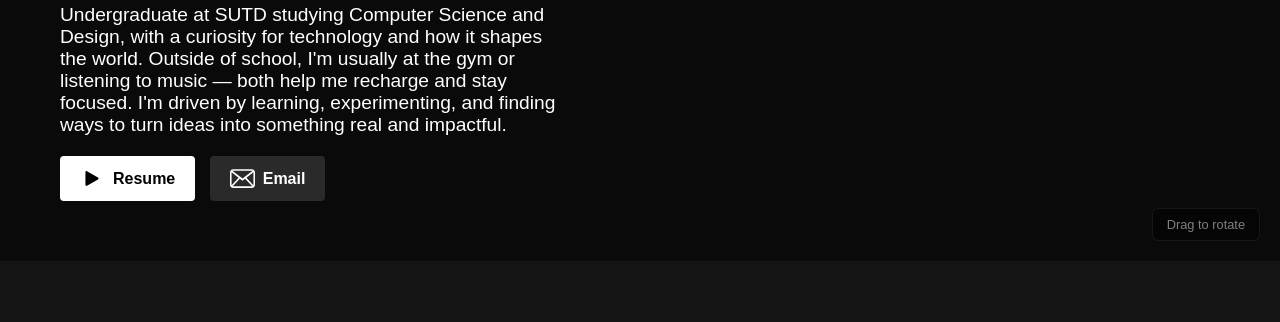
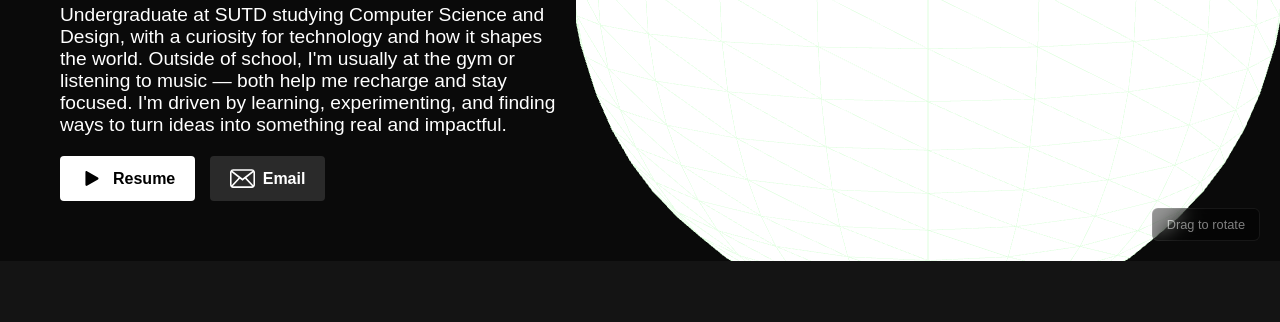
Before and after one commit to borkthecat/myflix, an Astro site: page /home in a window 1280 px wide. Shown: the part 339-661 px from the top of the page. Built offline with nearby package versions, Linux system fonts and the light colour scheme; Astro itself is replaced by a stand-in of ours.

Commit message:
Completely rewrite globe initialization with proper timing, increase size to 8, maximum brightness and lighting

```diff
--- a/src/pages/home.astro
+++ b/src/pages/home.astro
@@ -447,69 +447,86 @@
       // Auto year update
       document.getElementById("year").textContent = new Date().getFullYear();
 
-      // Interactive 3D Globe with Parallax
+      // Interactive 3D Globe with Parallax - Wait for DOM and Three.js
+      function initGlobe() {
         const canvas = document.getElementById('globe-canvas');
-      if (canvas && typeof THREE !== 'undefined') {
+        if (!canvas) {
+          console.error('Canvas not found');
+          return;
+        }
+
+        if (typeof THREE === 'undefined') {
+          console.error('Three.js not loaded');
+          return;
+        }
+
         const scene = new THREE.Scene();
-        const width = canvas.offsetWidth || 600;
-        const height = canvas.offsetHeight || 400;
-        const camera = new THREE.PerspectiveCamera(60, width / height, 0.1, 1000);
+
+        // Get canvas dimensions properly
+        const getSize = () => {
+          const rect = canvas.getBoundingClientRect();
+          return {
+            width: rect.width || 800,
+            height: rect.height || 600
+          };
+        };
+
+        const { width, height } = getSize();
+        const camera = new THREE.PerspectiveCamera(45, width / height, 0.1, 1000);
         const renderer = new THREE.WebGLRenderer({
           canvas: canvas,
           alpha: true,
-          antialias: true,
-          powerPreference: "high-performance"
+          antialias: true
         });
 
         renderer.setSize(width, height);
         renderer.setPixelRatio(Math.min(window.devicePixelRatio, 2));
         renderer.setClearColor(0x000000, 0);
 
-        // Create much larger, more visible globe
-        const geometry = new THREE.SphereGeometry(5, 32, 32);
+        // Create very large, highly visible globe
+        const geometry = new THREE.SphereGeometry(8, 32, 32);
 
-        // Create material with very bright, visible colors
+        // Extremely bright material
         const material = new THREE.MeshPhongMaterial({
-          color: 0x8aac9a,
-          shininess: 60,
-          specular: 0x555555,
-          flatShading: false,
-          emissive: 0x3a4a3a,
-          emissiveIntensity: 0.4
+          color: 0xbaddcc,
+          shininess: 100,
+          specular: 0x888888,
+          flatShading: true,
+          emissive: 0x6a7a6a,
+          emissiveIntensity: 0.7
         });
 
         const globe = new THREE.Mesh(geometry, material);
         scene.add(globe);
 
-        // Add prominent wireframe
+        // Very prominent wireframe
         const wireframe = new THREE.WireframeGeometry(geometry);
         const line = new THREE.LineSegments(wireframe, new THREE.LineBasicMaterial({
-          color: 0xaaccaa,
-          opacity: 0.7,
-          transparent: true,
-          linewidth: 2
+          color: 0xddffdd,
+          opacity: 1,
+          transparent: true
         }));
         globe.add(line);
 
-        // Very strong lighting
-        const ambientLight = new THREE.AmbientLight(0xffffff, 1.5);
+        // Maximum lighting
+        const ambientLight = new THREE.AmbientLight(0xffffff, 3);
         scene.add(ambientLight);
 
-        const directionalLight = new THREE.DirectionalLight(0xffffff, 2);
+        const directionalLight = new THREE.DirectionalLight(0xffffff, 3.5);
         directionalLight.position.set(5, 5, 5);
         scene.add(directionalLight);
 
-        const pointLight = new THREE.PointLight(0xffffff, 1.5);
+        const pointLight = new THREE.PointLight(0xffffff, 3);
         pointLight.position.set(-5, 0, 5);
         scene.add(pointLight);
 
-        const rimLight = new THREE.DirectionalLight(0xaaccff, 1);
+        const rimLight = new THREE.DirectionalLight(0xddddff, 2.5);
         rimLight.position.set(-5, -3, -5);
         scene.add(rimLight);
 
-        // Position camera closer and centered to show globe clearly
-        camera.position.z = 10;
-        camera.position.y = 0;
+        // Position camera to show globe clearly
+        camera.position.z = 18;
+        camera.position.y = 1;
         camera.position.x = 0;
         camera.lookAt(0, 0, 0);
 
@@ -636,13 +653,13 @@
 
           // Handle window resize
           window.addEventListener('resize', () => {
-          const { width, height } = getCanvasSize();
+            const { width, height } = getSize();
             renderer.setSize(width, height);
             camera.aspect = width / height;
             camera.updateProjectionMatrix();
           });
 
-        // Initial render to ensure visibility
+          // Initial render immediately
           renderer.render(scene, camera);
 
           // Start animation
@@ -662,8 +679,13 @@
 
           canvas.addEventListener('mousedown', hideHint);
           canvas.addEventListener('touchstart', hideHint);
+        }
+
+        // Initialize when DOM is ready
+        if (document.readyState === 'loading') {
+          document.addEventListener('DOMContentLoaded', initGlobe);
         } else {
-        console.error('Globe canvas or Three.js not available');
+          setTimeout(initGlobe, 200); // Small delay to ensure canvas is rendered
         }
     </script>
 
```
Lines whose indentation alone changed are shown as unchanged.
